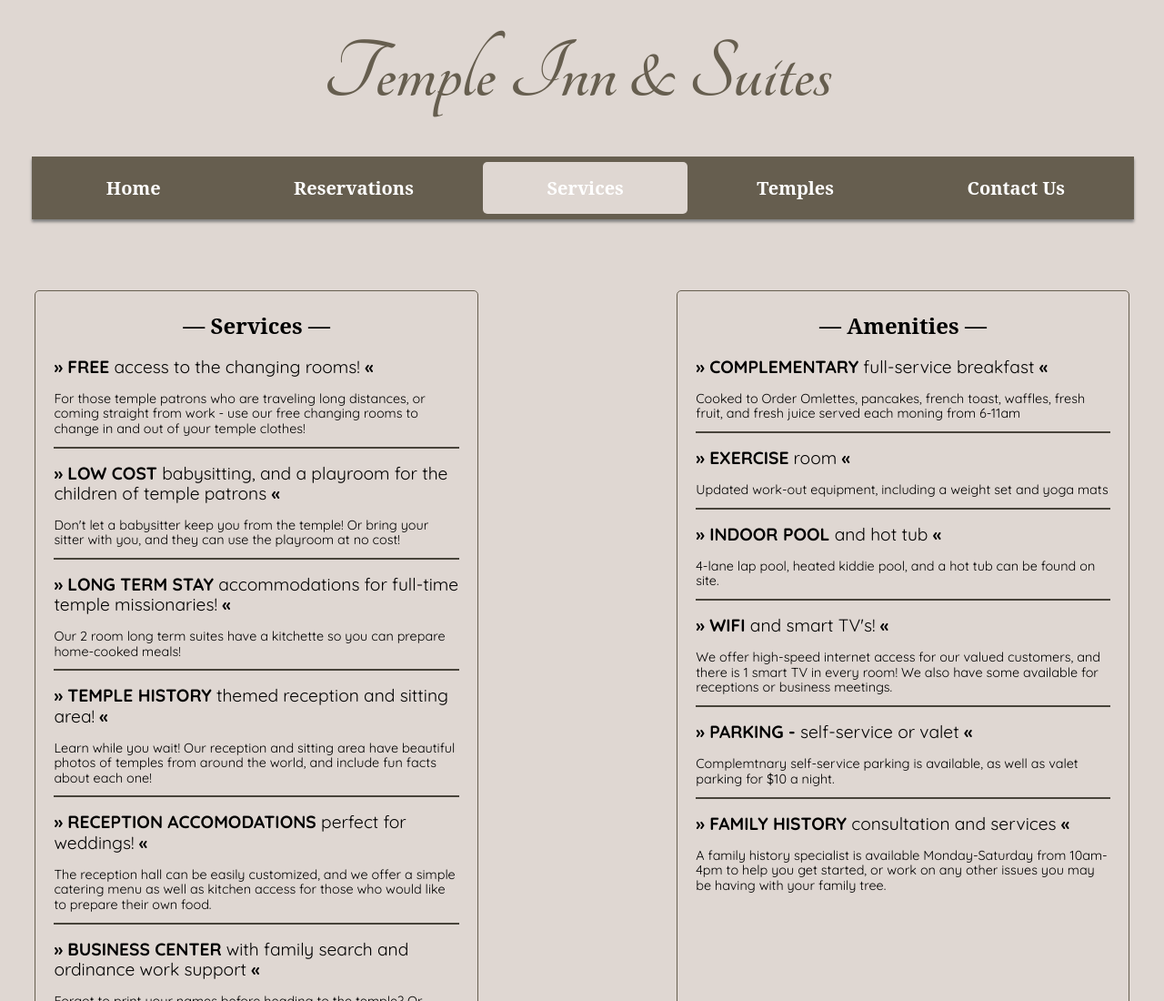
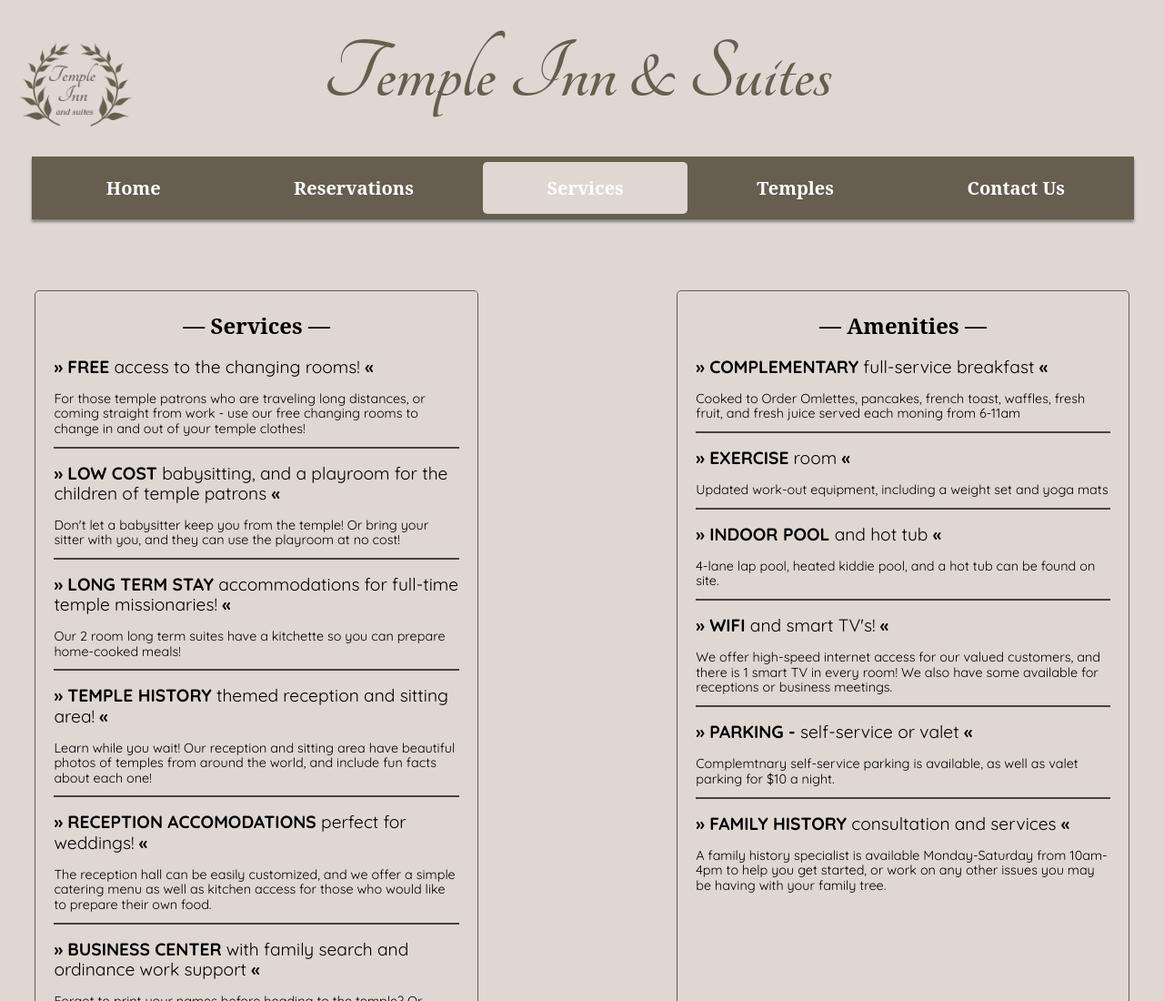
Before and after one commit to jessicasi/templeinn, a plain HTML site: page services.html in a window 1280 px wide. Shown: the top 1100 px of the page at 91% size. Drawn offline with Linux system fonts and the light colour scheme; a web font is replaced by a local one.

Commit message:
logo on service page

```diff
--- a/services.html
+++ b/services.html
@@ -17,6 +17,7 @@
 <body>
     <div class="container">
         <header>
+            <img class="logo" src="images/TempleInnLogo.png" alt="Temple Inn Logo">
             <h1><a href="home.html">Temple Inn &amp; Suites</a></h1>
         </header>
         <nav>
```
